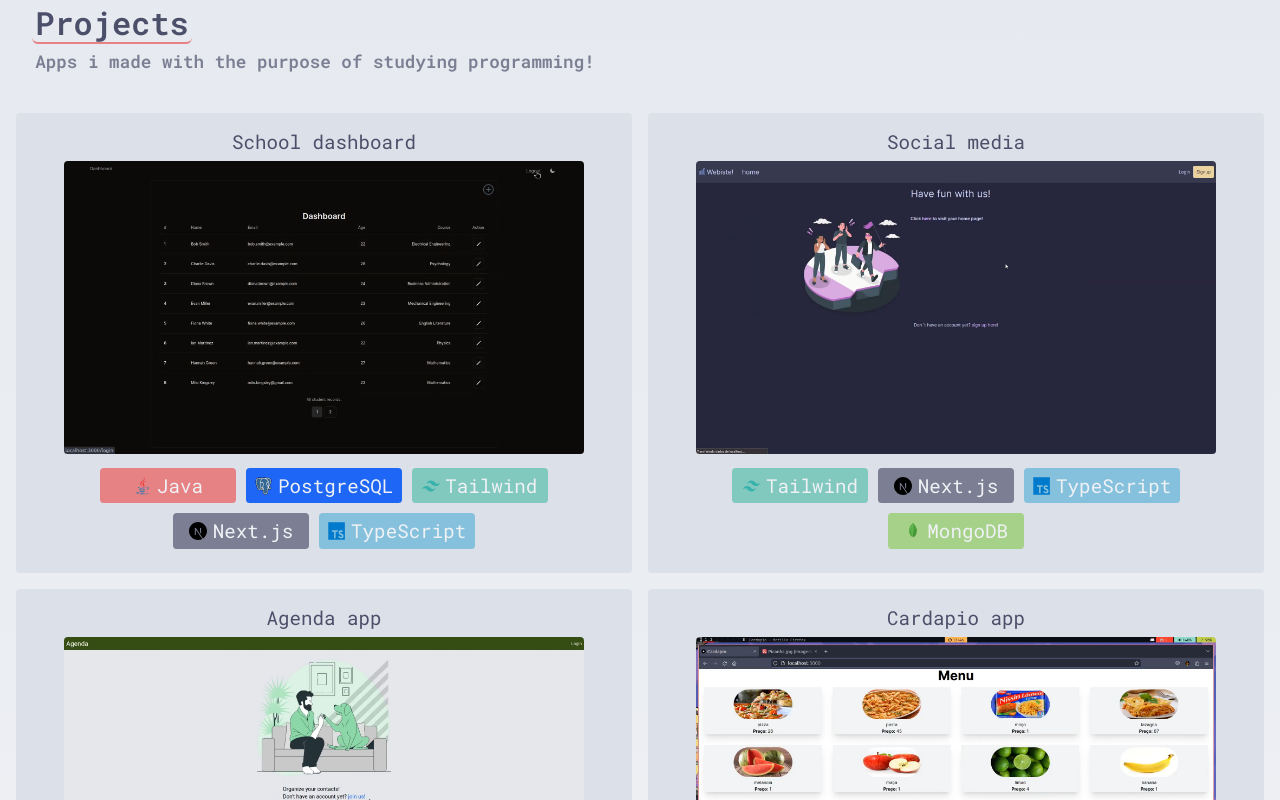
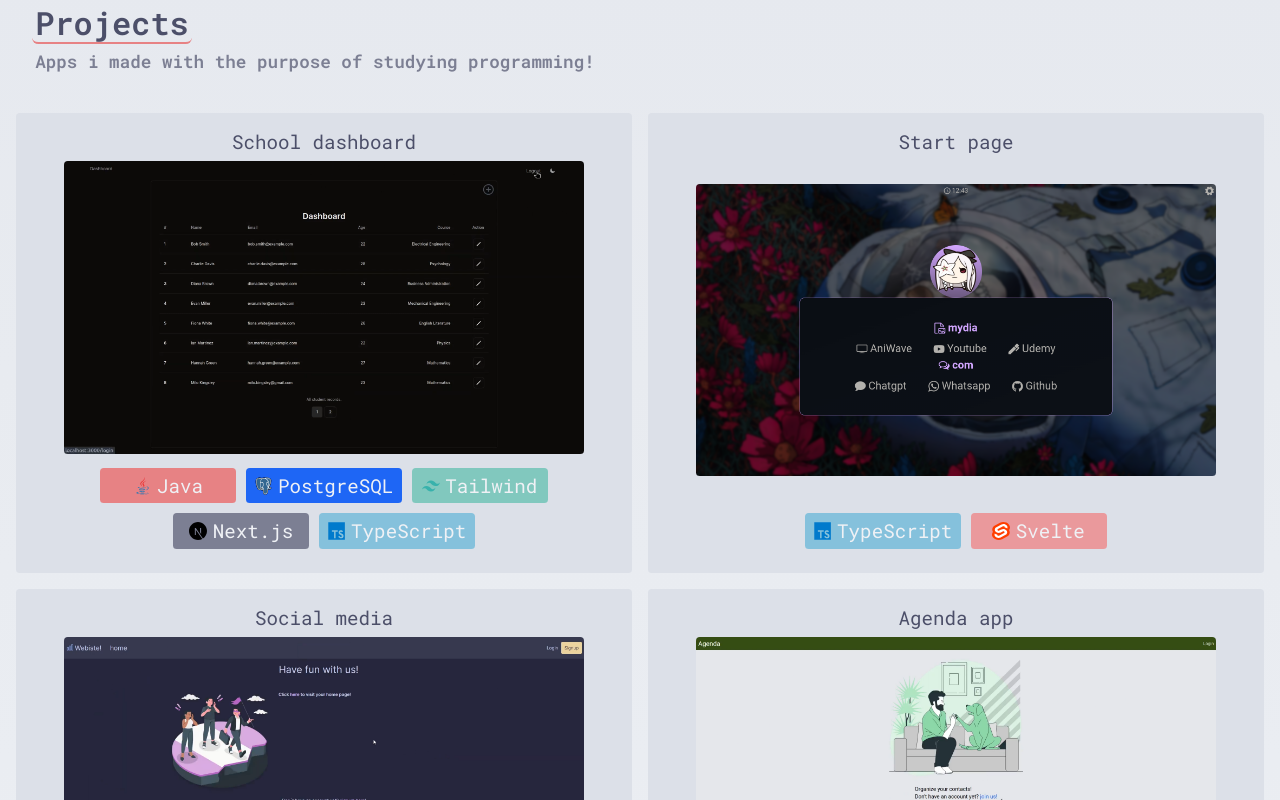
Before and after one commit to diegorezm/portifolio, a Next.js app: page / in a window 1280 px wide. Shown: the part 820-1620 px from the top of the page. Built offline with nearby package versions, Linux system fonts and the light colour scheme.

Commit message:
added start page project

```diff
--- a/src/app/content/projectList.ts
+++ b/src/app/content/projectList.ts
@@ -2,6 +2,7 @@ import socialMedia from '@/assets/proj/social-media.png'
 import agendaApp from '@/assets/proj/agenda-app.png'
 import cardapioApp from '@/assets/proj/cardapio-app.png'
 import schooApp from '@/assets/proj/school-app.png'
+import startpageApp from '@/assets/proj/start-page.png'
 
 import { ProjectsInterface, specs } from "../interfaces"
 
@@ -22,6 +23,17 @@ export const projectList: ProjectsInterface[] = [
   },
   {
     id: 2,
+    name: "Start page",
+    github: "https://github.com/diegorezm/start_page",
+    tech: [
+      specs.Typescript,
+      specs.svelte
+    ],
+    showcase: "https://diegorezm.github.io/start_page/",
+    image: startpageApp,
+  },
+  {
+    id: 3,
     name: "Social media",
     github: "https://github.com/diegorezm/social-media-nextjs",
     tech: [
@@ -34,7 +46,7 @@ export const projectList: ProjectsInterface[] = [
     image: socialMedia,
   },
   {
-    id: 3,
+    id: 4,
     name: "Agenda app",
     github: "https://github.com/diegorezm/agenda-app",
     tech: [
@@ -47,7 +59,7 @@ export const projectList: ProjectsInterface[] = [
     image: agendaApp,
   },
   {
-    id: 4,
+    id: 5,
     name: "Cardapio app",
     github: "https://github.com/diegorezm/app-cardapio",
     tech: [
```
Also changed, not shown: src/assets/proj/start-page.png (added).
